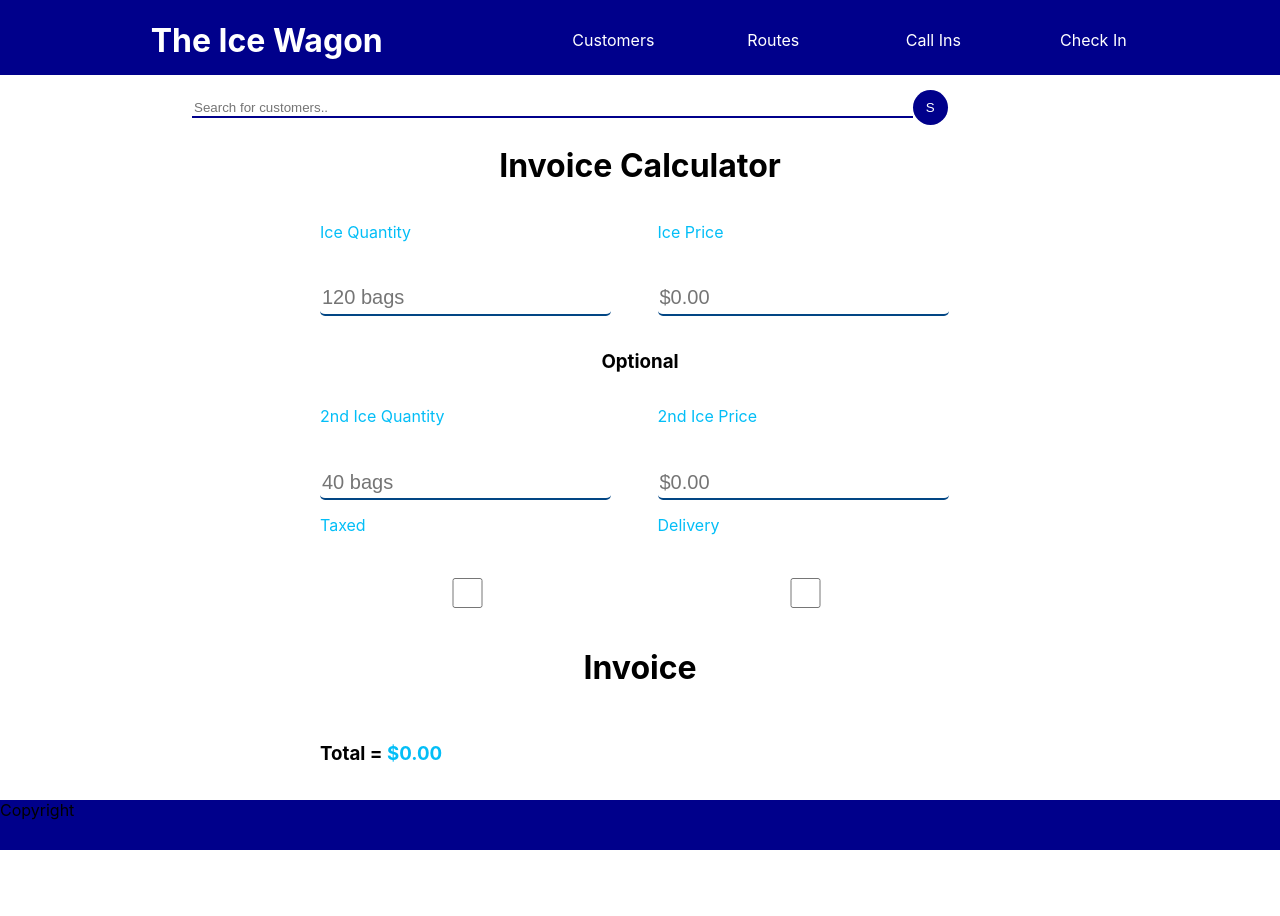
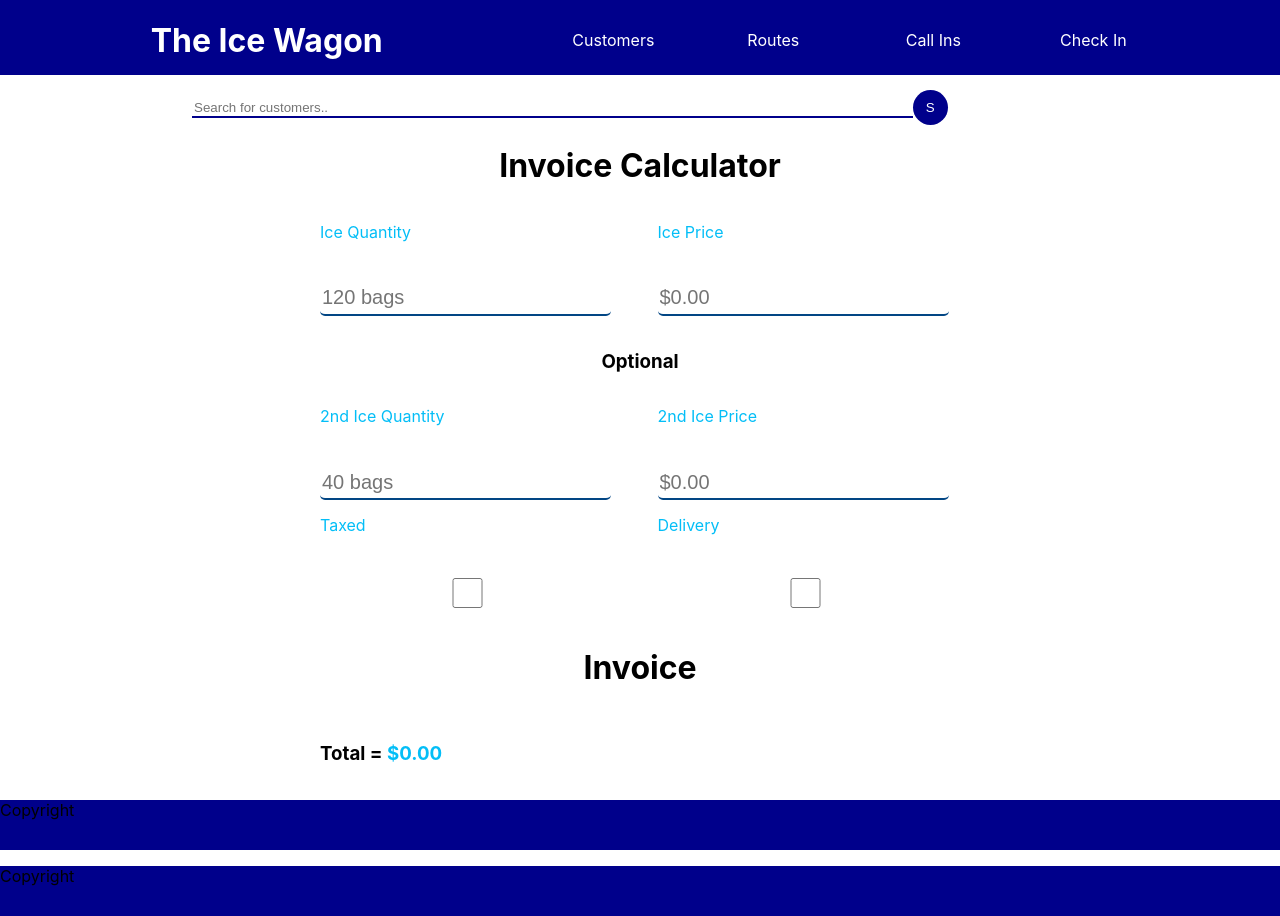
Before and after one commit to iVen608/CIT-490-Ice, a React (Create React App) app in the folder my-app/: page / in a window 1280 px wide. Before the commit the page ends 850 px from the top, so only its background shows below. Built offline with nearby package versions, Linux system fonts and the light colour scheme.

Commit message:
Included bare routing for testing functionality

```diff
--- a/my-app/package.json
+++ b/my-app/package.json
@@ -8,6 +8,7 @@
     "@testing-library/user-event": "^13.5.0",
     "react": "^18.2.0",
     "react-dom": "^18.2.0",
+    "react-router-dom": "^6.11.1",
     "react-scripts": "5.0.1",
     "web-vitals": "^2.1.4"
   },
--- a/my-app/src/App.js
+++ b/my-app/src/App.js
@@ -1,6 +1,6 @@
 /*import logo from './logo.svg';*/
 import './App.css';
-/*import BrowserRouter from 'react-router-dom';*/
+import {BrowserRouter, Routes, Route} from 'react-router-dom';
 import Header from './components/header';
 import Footer from './components/footer';
 import SearchBar from './components/searchBar';
@@ -15,6 +15,10 @@ function App() {
         <InvoiceCalculator/>
       </div>
       <Footer/>
+      <Routes>
+        <Route path="/" element={<Footer/>}/>
+        <Route path="/search" element={<SearchBar/>}/>
+      </Routes>
     </>
   );
 }
--- a/my-app/src/index.js
+++ b/my-app/src/index.js
@@ -3,11 +3,16 @@ import ReactDOM from 'react-dom/client';
 import './index.css';
 import App from './App';
 import reportWebVitals from './reportWebVitals';
+import { BrowserRouter } from 'react-router-dom';
+import SearchBar from './components/searchBar';
 
 const root = ReactDOM.createRoot(document.getElementById('root'));
 root.render(
   <React.StrictMode>
-    <App />
+    <BrowserRouter>
+        <App/>
+
+    </BrowserRouter>
   </React.StrictMode>
 );
 
```
Also changed, not shown: 1 other file (tests, documents, lock files or other folders).
